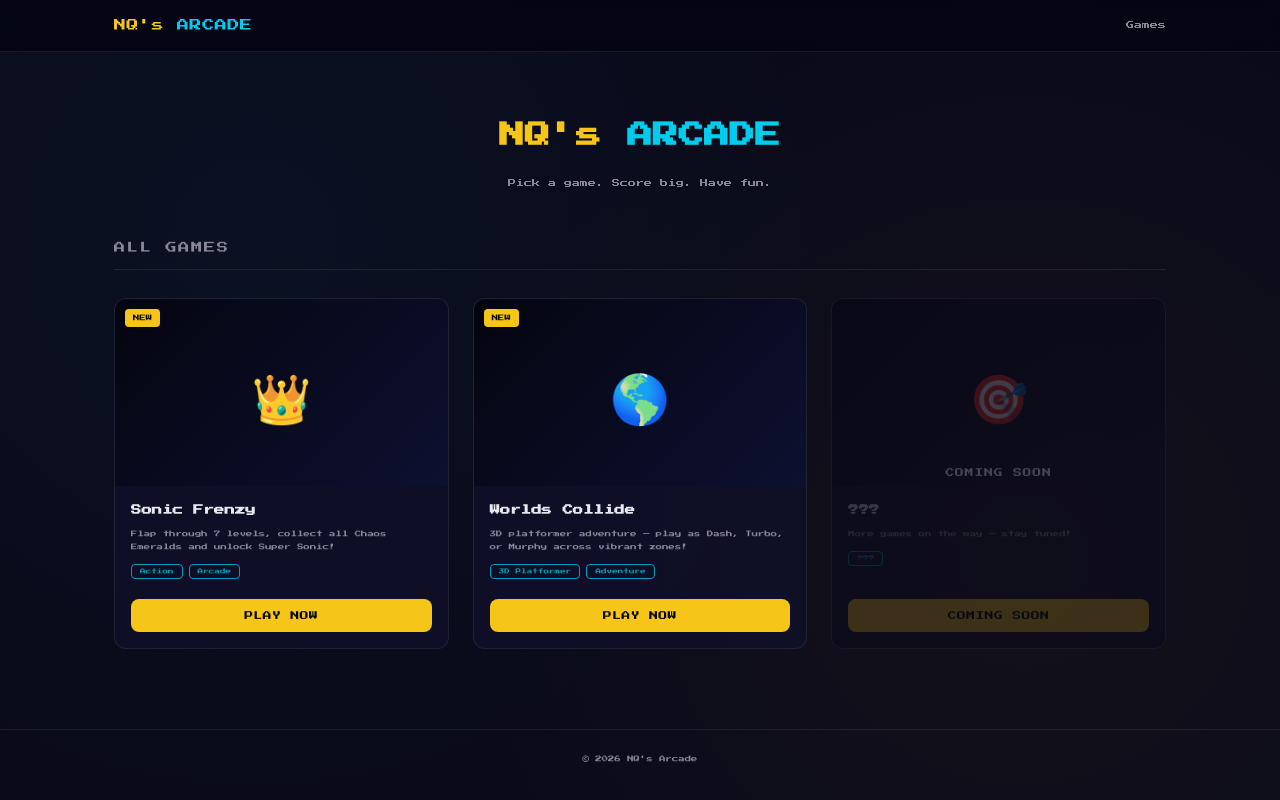
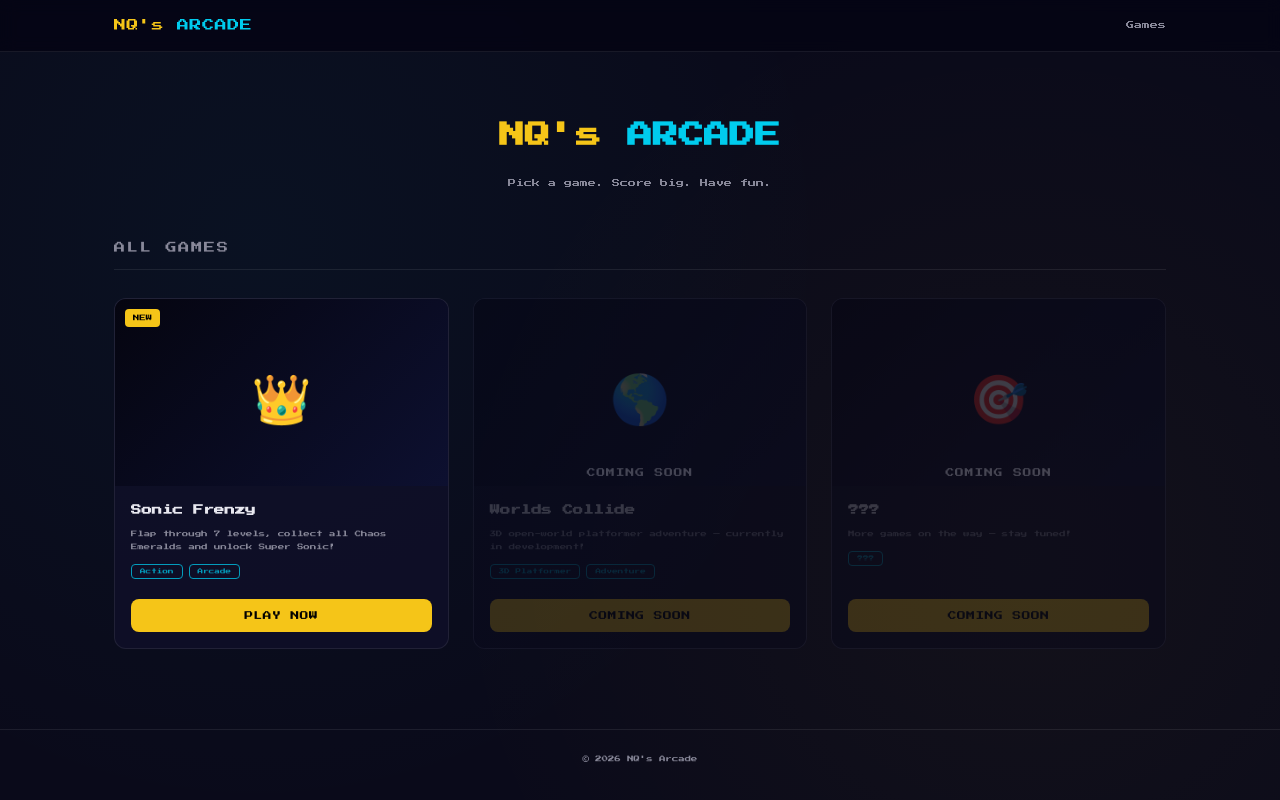
Before and after one commit to nq3-del/nqs-arcade, a plain HTML site: page index.html in a window 1280 px wide. Drawn offline with Linux system fonts and the light colour scheme.

Commit message:
Mark Worlds Collide as Coming Soon while in development
Hides the broken in-progress version from visitors while the game is
being rebuilt in Godot.

Co-Authored-By: Claude Opus 4.7 (1M context) <noreply@anthropic.com>

```diff
--- a/index.html
+++ b/index.html
@@ -44,23 +44,22 @@
         </a>
       </article>
 
-      <!-- Worlds Collide -->
-      <article class="game-card" data-status="live">
-        <a class="game-card__link" href="games/worlds-collide/">
+      <!-- Worlds Collide (in development) -->
+      <article class="game-card" data-status="coming-soon">
+        <a class="game-card__link" href="#">
           <div class="game-card__thumb">
             <div class="game-card__thumb-placeholder">&#127758;</div>
-            <span class="game-card__badge">NEW</span>
           </div>
           <div class="game-card__info">
             <h2 class="game-card__title">Worlds Collide</h2>
-            <p class="game-card__desc">3D platformer adventure — play as Dash, Turbo, or Murphy across vibrant zones!</p>
+            <p class="game-card__desc">3D open-world platformer adventure — currently in development!</p>
             <div class="game-card__tags">
               <span class="game-card__tag">3D Platformer</span>
               <span class="game-card__tag">Adventure</span>
             </div>
           </div>
           <div class="game-card__cta">
-            <button class="btn btn--play">PLAY NOW</button>
+            <button class="btn btn--play">COMING SOON</button>
           </div>
         </a>
       </article>
```
